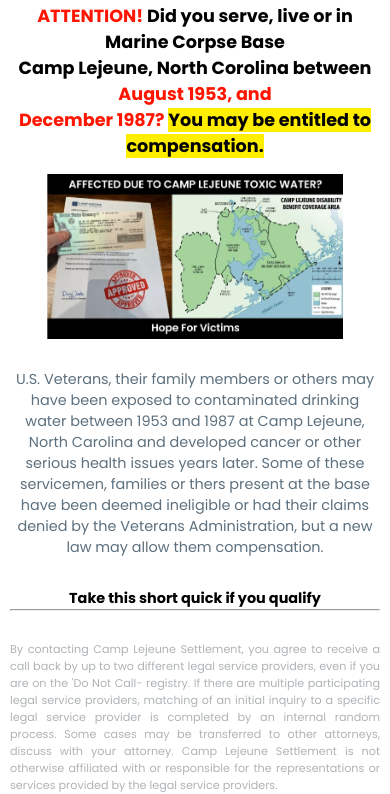
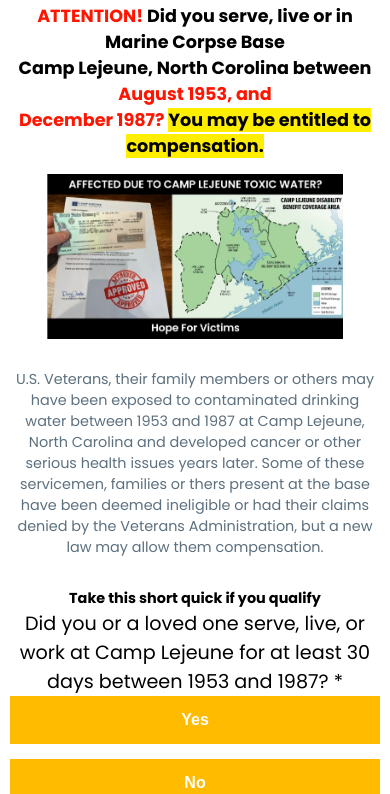
Before and after one commit to Akash-cloud001/Camp-Lejeune-Settlement, a plain HTML site: page index.html in a window 390 px wide. Shown: the part 62-856 px from the top of the page. Drawn offline with nearby package versions, Linux system fonts and the light colour scheme.

Commit message:
implementing JSlogic HalfDone✅

```diff
--- a/index.html
+++ b/index.html
@@ -60,6 +60,19 @@
             Take this short quick if you qualify
         </h4>
 
+        <div class="survey-container">
+            <p class="survey-question">
+
+            </p>
+            <div class="survey-buttons">
+                <button class="yes-btn" data-val="true">
+                    Yes
+                </button>
+                <button class="no-btn" data-val="false">
+                    No
+                </button>
+            </div>
+        </div>
 
         <hr>
     </section>
--- a/script.js
+++ b/script.js
@@ -1,3 +1,63 @@
 $(document).ready(()=>{
-    console.log("hi");
-})
+    const surveyQuestion = $(".survey-question");
+    const yesBtn = $(".yes-btn");
+    const noBtn = $(".no-btn");
+
+    const question = [
+        "Did you or a loved one serve, live, or work at Camp Lejeune for at least 30 days between 1953 and 1987? *",
+        "Did you or a family member who lived with you experience any serious health illnesses or injuries like cancer, organ failure, reproductive issues, death or other? *",
+        "Is the affected party represented by an attorney for this matter? *"
+    ]
+
+    const answers=[true,false,false];
+
+    let userAnswers = [];
+    let quesCount = 3;
+    let counter = 0;
+
+    // default survey Question
+    surveyQuestion.text(question[0]);
+
+    // Function to change Ques and fill user answer array;
+    function changeQuestion(ans){
+
+            surveyQuestion.text(question[counter]);
+            userAnswers.push(ans)
+            console.log(userAnswers);
+
+    }
+    function surveyAnalysis(){
+        console.log(userAnswers, answers);
+        for(let i=0; i<answers.length; i++){
+            if(answers[i] != userAnswers[i]){
+                console.log("not matched");
+                return;
+            }
+        }
+        console.log("matched");
+    }
+
+    yesBtn.click(()=>{
+        // To change ques
+        //to fill user answer array
+        let ans = yesBtn.data().val;
+        if(counter < quesCount){
+            changeQuestion(ans);
+            counter++;
+            if(counter>=quesCount)
+                surveyAnalysis();
+        }
+    })
+    noBtn.click(()=>{
+        // To change ques
+        //to fill user answer array
+        let ans = noBtn.data().val;
+        if(counter < quesCount){
+            changeQuestion(ans);
+            counter++;
+            if(counter>=quesCount)
+                surveyAnalysis();
+        }
+    })
+
+});
--- a/style.css
+++ b/style.css
@@ -11,6 +11,7 @@
     /* colors */
     --ff-color-red: hsl(5, 100%, 50%);
     --ff-color-yellow: hsl(56, 100%, 50%);
+    --ff-color-orange: hsl(44deg 100% 50%);
     --ff-color-grey: hsl(206deg 15% 43%);
     --ff-color-lightgrey:hsl(206deg 5% 70%);
     /* paddings */
@@ -49,6 +50,8 @@ footer{
     color: var(--ff-color-lightgrey);
 }
 
+/* Navigation-Bar */
+
 .nav-bar{
     height: 50px;
     display: flex;
@@ -66,6 +69,8 @@ footer{
     height: 40px;
 }
 
+
+/* Hero / Main */
 .hero{
     width: var(--section-width);
     padding: var(--section-padding-30) 0px;
@@ -97,9 +102,43 @@ footer{
     margin-inline: auto;
 }
 
+/* Sections */
+
+/* Section-1 */
 .about-p{
     color: var(--ff-color-grey);
 }
+
+
+/* Survey Section */
+
+.survey-question{
+    color:black;
+    font-size: 1.7rem;
+}
+
+.survey-buttons > button{
+    display: block;
+    width: 100%;
+    height: 3rem;
+    border: none;
+    background: var(--ff-color-orange);
+    font-size: 1rem;
+    font-weight: 600;
+    color: white;
+}
+.survey-buttons > button:active{
+    color: black;
+}
+.yes-btn{
+    margin-bottom: calc(var(--section-padding-30) / 2);
+}
+.no-btn{
+    margin-bottom: calc(var(--section-padding-30));
+}
+
+
+/* Footer */
 .footer-div{
     text-align: left;
 }
@@ -152,6 +191,9 @@ footer{
 
     .main-img{
     padding: calc(var(--section-padding-30) / 2) 0px 0px 0px;
+    }
 
+    .survey-question {
+        font-size: 1.2rem;
     }
 }
```
